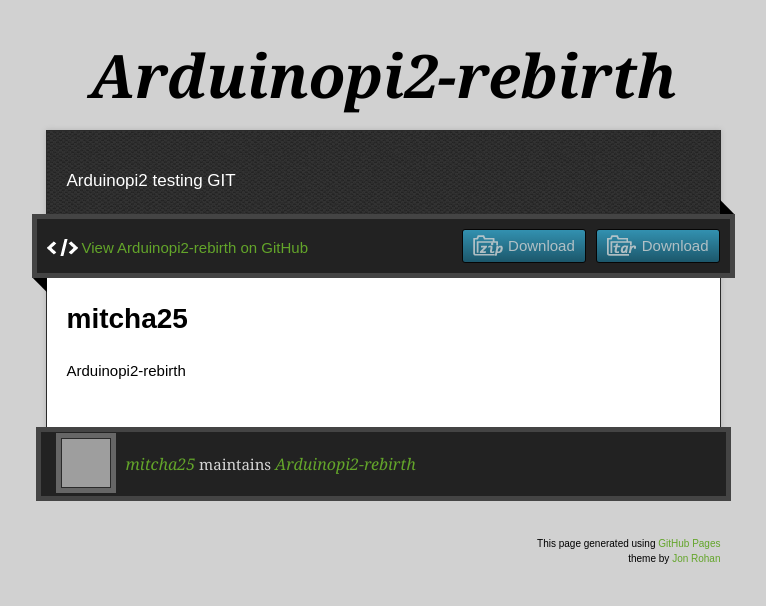
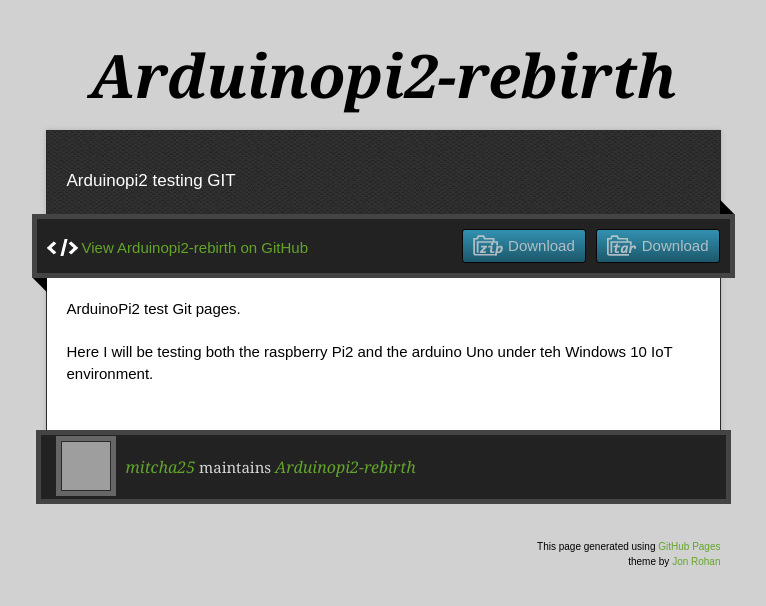
Before and after one commit to mitcha25/ArduinoPi2-Rebirth, a plain HTML site: page index.html in a window 1280 px wide. Shown: the whole page, without its empty margins (257-1023 px from the left). Drawn offline with nearby package versions, Linux system fonts and the light colour scheme; grey boxes are pictures that could not be loaded.

Commit message:
Create gh-pages branch via GitHub

```diff
--- a/index.html
+++ b/index.html
@@ -36,10 +36,9 @@
         <span class="blc"></span><span class="trc"></span>
         </div>
         <article class="markdown-body">
-          <h1>
-<a id="mitcha25" class="anchor" href="#mitcha25" aria-hidden="true"><span class="octicon octicon-link"></span></a>mitcha25</h1>
+          <p>ArduinoPi2 test Git pages.</p>
 
-<p>Arduinopi2-rebirth</p>
+<p>Here I will be testing both the raspberry Pi2 and the arduino Uno under teh Windows 10 IoT environment.</p>
         </article>
       </div>
     </div>
--- a/params.json
+++ b/params.json
@@ -1 +1 @@
-{"name":"Arduinopi2-rebirth","tagline":"Arduinopi2 testing GIT","body":"# mitcha25\r\nArduinopi2-rebirth\r\n","google":"","note":"Don't delete this file! It's used internally to help with page regeneration."}
+{"name":"Arduinopi2-rebirth","tagline":"Arduinopi2 testing GIT","body":"ArduinoPi2 test Git pages.\r\n\r\nHere I will be testing both the raspberry Pi2 and the arduino Uno under teh Windows 10 IoT environment.\r\n\r\n","google":"","note":"Don't delete this file! It's used internally to help with page regeneration."}
```
